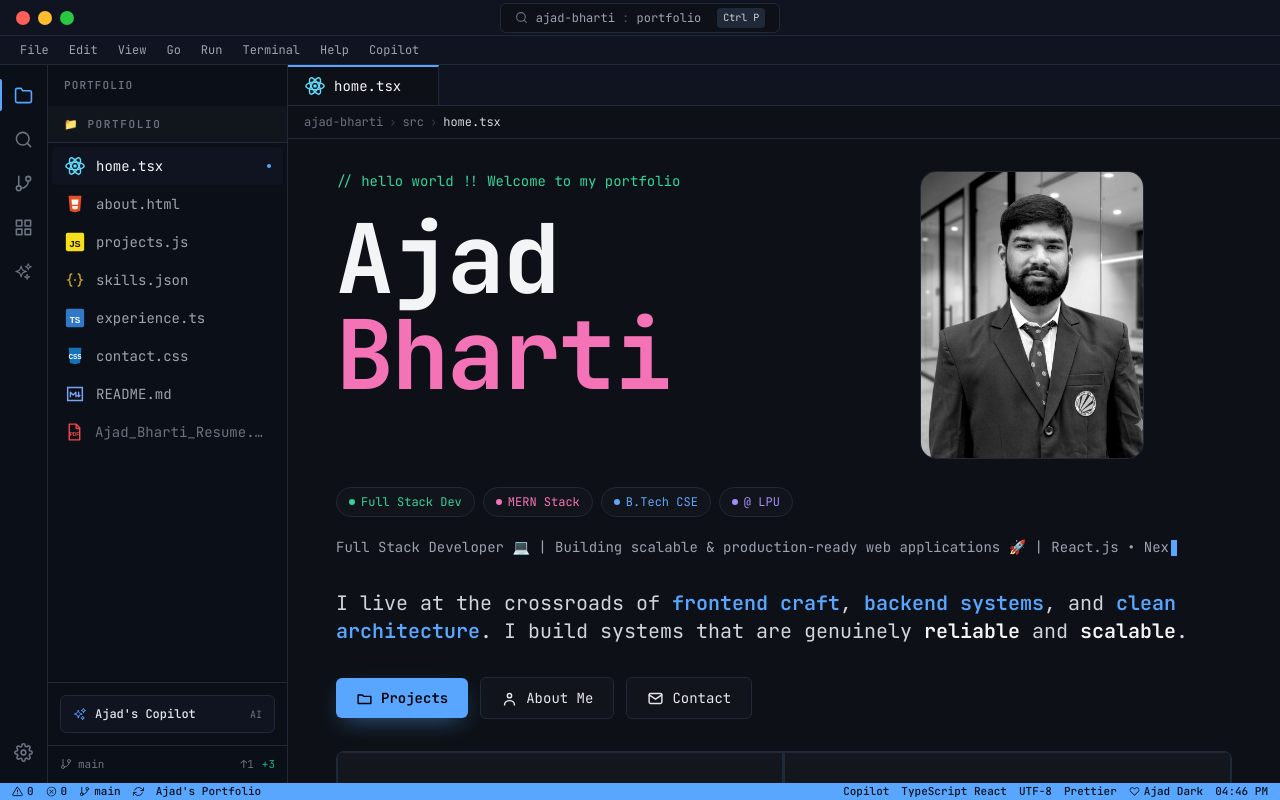
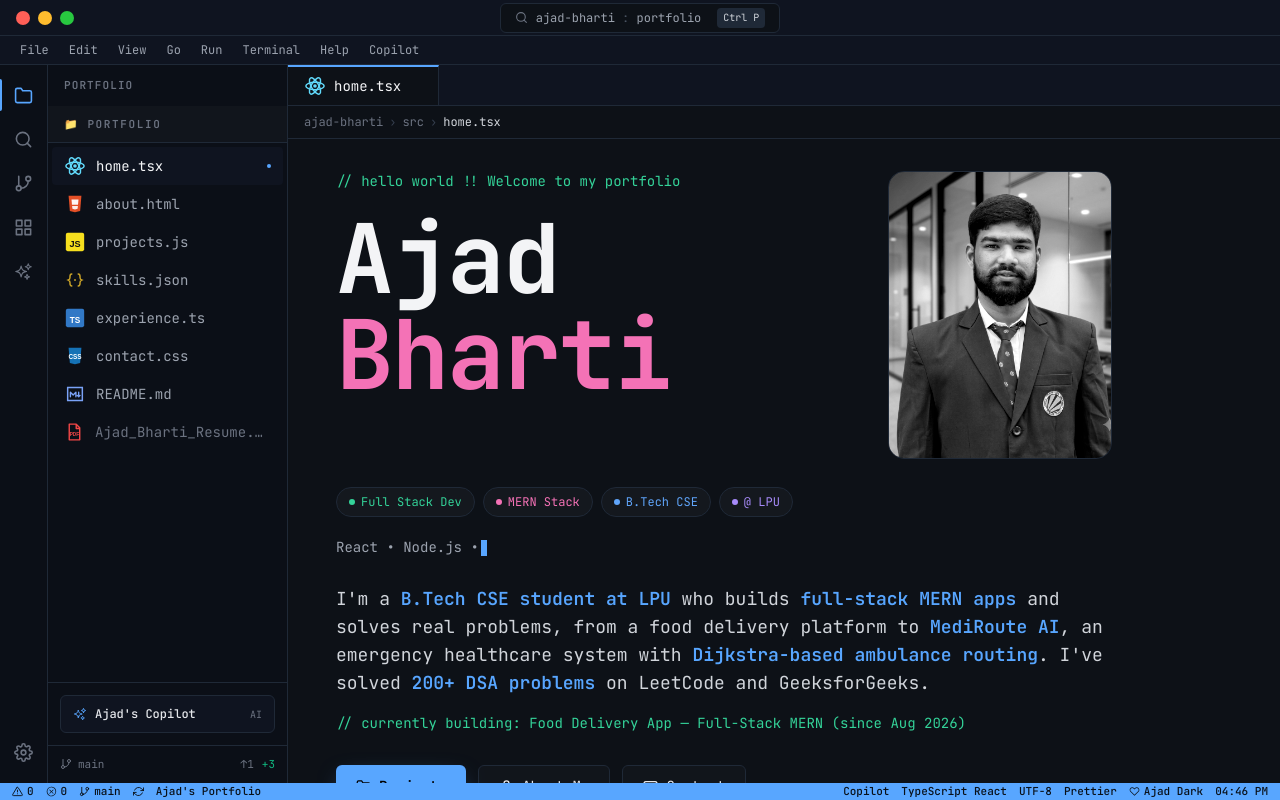
Before and after one commit to Ajadbharti/myportfolio, a React (Vite) app: page / in a window 1280 px wide. Built offline with nearby package versions, Linux system fonts and the light colour scheme; a web font is replaced by a local one.

Commit message:
Improve some sections of the home page

```diff
--- /dev/null
+++ b/src/data/home.js
@@ -0,0 +1,43 @@
+// Home page content. Everything here comes from Ajad's CV.
+
+export const home = {
+  badges: [
+    { label: "Full Stack Dev", color: "emerald" },
+    { label: "MERN Stack", color: "pink" },
+    { label: "B.Tech CSE", color: "blue" },
+    { label: "@ LPU", color: "violet" },
+  ],
+
+  // The typewriter cycles through these, one after another.
+  typingLines: [
+    "Full-Stack MERN Developer",
+    "React • Node.js • Express • MongoDB",
+    "Built MediRoute AI — smart emergency healthcare",
+    "200+ DSA problems solved",
+  ],
+
+  // h: true = highlighted keyword
+  intro: [
+    { t: "I'm a " },
+    { t: "B.Tech CSE student at LPU", h: true },
+    { t: " who builds " },
+    { t: "full-stack MERN apps", h: true },
+    { t: " and solves real problems, from a food delivery platform to " },
+    { t: "MediRoute AI", h: true },
+    { t: ", an emergency healthcare system with " },
+    { t: "Dijkstra-based ambulance routing", h: true },
+    { t: ". I've solved " },
+    { t: "200+ DSA problems", h: true },
+    { t: " on LeetCode and GeeksforGeeks." },
+  ],
+
+  currentlyBuilding:
+    "Food Delivery App — Full-Stack MERN (since Aug 2026)",
+
+  stats: [
+    { value: "200+", label: "DSA Problems" },
+    { value: "3★", label: "HackerRank Python" },
+    { value: "3", label: "Certificates" },
+    { value: "2024", label: "At LPU Since" },
+  ],
+};
--- a/src/pages/Home.jsx
+++ b/src/pages/Home.jsx
@@ -1,5 +1,7 @@
 import React, { useEffect, useState } from "react";
+import { FiFolder, FiUser, FiMail } from "react-icons/fi";
 import { profile } from "../data/profile";
+import { home } from "../data/home";
 import StatCard from "../components/common/StatCard";
 import SocialLink from "../components/common/SocialLink";
 
@@ -13,22 +15,25 @@
 export default function Home({ onNavigate }) {
   const [typed, setTyped] = useState("");
 
+  // Typewriter: type a line, pause, erase it, then move to the next line.
   useEffect(() => {
-    const full = profile.typingLine;
+    const lines = home.typingLines;
+    if (!lines || lines.length === 0) return undefined;
 
+    let lineIdx = 0;
     let i = 0;
     let deleting = false;
     let timeoutId;
 
     function tick() {
+      const full = lines[lineIdx];
+
       if (!deleting) {
         i++;
-
         setTyped(full.slice(0, i));
 
         if (i >= full.length) {
           deleting = true;
-
           timeoutId = setTimeout(tick, 1800);
           return;
         }
@@ -36,21 +41,20 @@
         timeoutId = setTimeout(tick, 55);
       } else {
         i--;
-
         setTyped(full.slice(0, i));
 
         if (i <= 0) {
           deleting = false;
-
-          timeoutId = setTimeout(tick, 500);
+          lineIdx = (lineIdx + 1) % lines.length;
+          timeoutId = setTimeout(tick, 400);
           return;
         }
 
-        timeoutId = setTimeout(tick, 30);
+        timeoutId = setTimeout(tick, 28);
       }
     }
 
-    timeoutId = setTimeout(tick, 55);
+    timeoutId = setTimeout(tick, 400);
 
     return () => clearTimeout(timeoutId);
   }, []);
@@ -58,16 +62,11 @@
   return (
     <div
       className="
-        home-page
         w-full
-        min-h-full
-        px-4
-        py-6
-        sm:px-6
-        sm:py-8
-        md:px-8
-        lg:px-10
-        xl:px-12
+        px-8
+        sm:px-10
+        lg:px-12
+        py-8
         animate-fade-in
       "
     >
@@ -139,8 +138,8 @@
             sm:h-64
             md:w-56
             md:h-72
-            sm:-translate-x-12
-            md:-translate-x-16
+            sm:-translate-x-16
+            md:-translate-x-24
             mr-2
             sm:mr-4
             md:mr-6
@@ -181,7 +180,7 @@
               opacity-0
               group-hover:opacity-60
               transition-opacity
-              duration-400
+              duration-300
             "
           />
 
@@ -197,7 +196,7 @@
               opacity-0
               group-hover:opacity-100
               transition-opacity
-              duration-400
+              duration-300
             "
           />
 
@@ -246,7 +245,7 @@
               group-hover:opacity-100
               group-hover:translate-y-0
               transition-all
-              duration-400
+              duration-300
               delay-75
               whitespace-nowrap
             "
@@ -279,7 +278,7 @@
               group-hover:opacity-100
               group-hover:translate-y-0
               transition-all
-              duration-400
+              duration-300
               delay-150
               whitespace-nowrap
             "
@@ -293,327 +292,93 @@
           BADGES
       ================================================== */}
 
-      <div
-        className="
-          flex
-          flex-wrap
-          gap-2
-          mb-5
-          max-w-full
-        "
-      >
-        {profile.badges.map((b) => (
+      <div className="flex flex-wrap gap-2 mb-5">
+        {home.badges.map((b) => (
           <span
             key={b.label}
             className={`
-              inline-flex
+              flex
               items-center
               gap-1.5
-              text-[11px]
-              sm:text-xs
-              px-2.5
-              sm:px-3
+              text-xs
+              px-3
               py-1.5
               rounded-full
               border
               border-[var(--border)]
-              bg-white/[0.02]
-              whitespace-nowrap
+              bg-white/[0.03]
               ${BADGE_COLORS[b.color] || "text-gray-300"}
             `}
           >
-            <span className="w-1.5 h-1.5 rounded-full bg-current shrink-0" />
-
+            <span className="w-1.5 h-1.5 rounded-full bg-current" />
             {b.label}
           </span>
         ))}
       </div>
 
       {/* =================================================
-          TYPING LINE
+          TYPEWRITER
       ================================================== */}
 
-      <p
-        className="
-          text-xs
-          sm:text-sm
-          text-gray-400
-          mb-6
-          sm:mb-8
-          min-h-5
-          font-mono
-          leading-relaxed
-          break-words
-        "
-      >
+      <p className="text-sm text-gray-400 mb-6 min-h-[1.5rem]">
         {typed}
-
-        <span
-          className="
-            inline-block
-            w-1.5
-            h-4
-            bg-[var(--accent)]
-            ml-0.5
-            align-middle
-            animate-blink
-          "
-        />
+        <span className="inline-block w-1.5 h-4 bg-[var(--accent)] ml-0.5 align-middle animate-blink" />
       </p>
 
       {/* =================================================
-          INTRO
+          INTRO (from CV)
       ================================================== */}
 
-      <p
-        className="
-          text-base
-          sm:text-lg
-          lg:text-xl
-          text-gray-300
-          leading-7
-          sm:leading-relaxed
-          mb-6
-          sm:mb-8
-          w-full
-          max-w-4xl
-        "
-      >
-        I live at the crossroads of{" "}
-        <span
-          className="
-            text-[var(--accent)]
-            font-semibold
-          "
-        >
-          frontend craft
-        </span>
-        ,{" "}
-        <span
-          className="
-            text-[var(--accent)]
-            font-semibold
-          "
-        >
-          backend systems
-        </span>
-        , and{" "}
-        <span
-          className="
-            text-[var(--accent)]
-            font-semibold
-          "
-        >
-          clean architecture
-        </span>
-        . I build systems that are genuinely{" "}
-        <span className="text-gray-100 font-semibold">
-          reliable
-        </span>{" "}
-        and{" "}
-        <span className="text-gray-100 font-semibold">
-          scalable
-        </span>
-        .
+      <p className="text-base sm:text-lg text-gray-300 leading-relaxed mb-4 max-w-3xl">
+        {home.intro.map((seg, i) =>
+          seg.h ? (
+            <span key={i} className="text-[var(--accent)] font-semibold">
+              {seg.t}
+            </span>
+          ) : (
+            <span key={i}>{seg.t}</span>
+          )
+        )}
+      </p>
+
+      <p className="text-xs sm:text-sm text-emerald-400 font-mono mb-8 leading-relaxed">
+        // currently building: {home.currentlyBuilding}
       </p>
 
       {/* =================================================
           BUTTONS
       ================================================== */}
 
-      <div
-        className="
-          flex
-          flex-wrap
-          items-center
-          gap-2.5
-          sm:gap-3
-          mb-7
-          sm:mb-8
-        "
-      >
-        {/* Projects */}
+      <div className="flex flex-wrap gap-3 mb-10">
+        <button
+          onClick={() => onNavigate("projects")}
+          className="btn-glow flex items-center gap-2 bg-[var(--accent)] text-black font-semibold px-5 py-2.5 rounded-md text-sm hover:opacity-90 hover:-translate-y-0.5 transition-all"
+        >
+          <FiFolder size={15} /> Projects
+        </button>
 
         <button
-          type="button"
-          onClick={() => onNavigate("projects")}
-          className="
-            inline-flex
-            items-center
-            justify-center
-            gap-2
-            min-h-10
-            px-4
-            sm:px-5
-            py-2.5
-            rounded-md
-            text-xs
-            sm:text-sm
-            bg-[var(--accent)]
-            text-black
-            font-semibold
-            hover:opacity-90
-            hover:-translate-y-0.5
-            transition-all
-            btn-glow
-            whitespace-nowrap
-          "
+          onClick={() => onNavigate("about")}
+          className="flex items-center gap-2 border border-[var(--border)] bg-white/[0.02] px-5 py-2.5 rounded-md text-sm text-gray-200 hover:border-gray-500 hover:-translate-y-0.5 transition-all"
         >
-          <svg
-            width="17"
-            height="17"
-            viewBox="0 0 24 24"
-            fill="none"
-            stroke="currentColor"
-            strokeWidth="2"
-            strokeLinecap="round"
-            strokeLinejoin="round"
-            aria-hidden="true"
-          >
-            <path d="M3 7h6l2 2h10v10H3z" />
-          </svg>
-
-          Projects
+          <FiUser size={15} /> About Me
         </button>
 
-        {/* About */}
-
         <button
-          type="button"
-          onClick={() => onNavigate("about")}
-          className="
-            inline-flex
-            items-center
-            justify-center
-            gap-2
-            min-h-10
-            px-4
-            sm:px-5
-            py-2.5
-            rounded-md
-            text-xs
-            sm:text-sm
-            border
-            border-[var(--border)]
-            bg-white/[0.02]
-            text-gray-200
-            hover:border-gray-500
-            hover:-translate-y-0.5
-            transition-all
-            whitespace-nowrap
-          "
+          onClick={() => onNavigate("contact")}
+          className="flex items-center gap-2 border border-[var(--border)] bg-white/[0.02] px-5 py-2.5 rounded-md text-sm text-gray-200 hover:border-gray-500 hover:-translate-y-0.5 transition-all"
         >
-          <svg
-            width="17"
-            height="17"
-            viewBox="0 0 24 24"
-            fill="none"
-            stroke="currentColor"
-            strokeWidth="2"
-            strokeLinecap="round"
-            strokeLinejoin="round"
-            aria-hidden="true"
-          >
-            <circle cx="12" cy="8" r="3" />
-            <path d="M5 21c0-3.5 3-6 7-6s7 2.5 7 6" />
-          </svg>
-
-          About Me
-        </button>
-
-        {/* Contact */}
-
-        <button
-          type="button"
-          onClick={() => onNavigate("contact")}
-          className="
-            inline-flex
-            items-center
-            justify-center
-            gap-2
-            min-h-10
-            px-4
-            sm:px-5
-            py-2.5
-            rounded-md
-            text-xs
-            sm:text-sm
-            border
-            border-[var(--border)]
-            bg-white/[0.02]
-            text-gray-200
-            hover:border-gray-500
-            hover:-translate-y-0.5
-            transition-all
-            whitespace-nowrap
-          "
-        >
-          <svg
-            width="17"
-            height="17"
-            viewBox="0 0 24 24"
-            fill="none"
-            stroke="currentColor"
-            strokeWidth="2"
-            strokeLinecap="round"
-            strokeLinejoin="round"
-            aria-hidden="true"
-          >
-            <rect
-              x="3"
-              y="5"
-              width="18"
-              height="14"
-              rx="2"
-            />
-            <path d="m3 7 9 6 9-6" />
-          </svg>
-
-          Contact
+          <FiMail size={15} /> Contact
         </button>
       </div>
 
       {/* =================================================
-          STATS
+          STATS (from CV)
       ================================================== */}
 
-      <div
-        className="
-          grid
-          grid-cols-2
-          w-full
-          border
-          border-[var(--border)]
-          rounded-lg
-          overflow-hidden
-          bg-gradient-to-b
-          from-white/[0.03]
-          to-transparent
-        "
-      >
-        {profile.stats.map((s, index) => (
-          <div
-            key={s.label}
-            className={`
-              min-w-0
-              ${
-                index % 2 === 0
-                  ? "border-r"
-                  : ""
-              }
-              ${
-                index < profile.stats.length - 2
-                  ? "border-b"
-                  : ""
-              }
-              border-[var(--border)]
-            `}
-          >
-            <StatCard
-              value={s.value}
-              label={s.label}
-            />
-          </div>
+      <div className="flex flex-col sm:flex-row border border-[var(--border)] rounded-lg overflow-hidden mb-8 divide-y sm:divide-y-0 sm:divide-x divide-[var(--border)] bg-gradient-to-b from-white/[0.03] to-transparent">
+        {home.stats.map((s) => (
+          <StatCard key={s.label} value={s.value} label={s.label} />
         ))}
       </div>
 
@@ -621,22 +386,9 @@
           SOCIALS
       ================================================== */}
 
-      <div
-        className="
-          flex
-          flex-wrap
-          gap-2
-          sm:gap-3
-          mt-5
-          sm:mt-6
-          pb-2
-        "
-      >
+      <div className="flex flex-wrap gap-3">
         {profile.socials.map((s) => (
-          <SocialLink
-            key={s.name}
-            {...s}
-          />
+          <SocialLink key={s.name} {...s} />
         ))}
       </div>
     </div>
```
